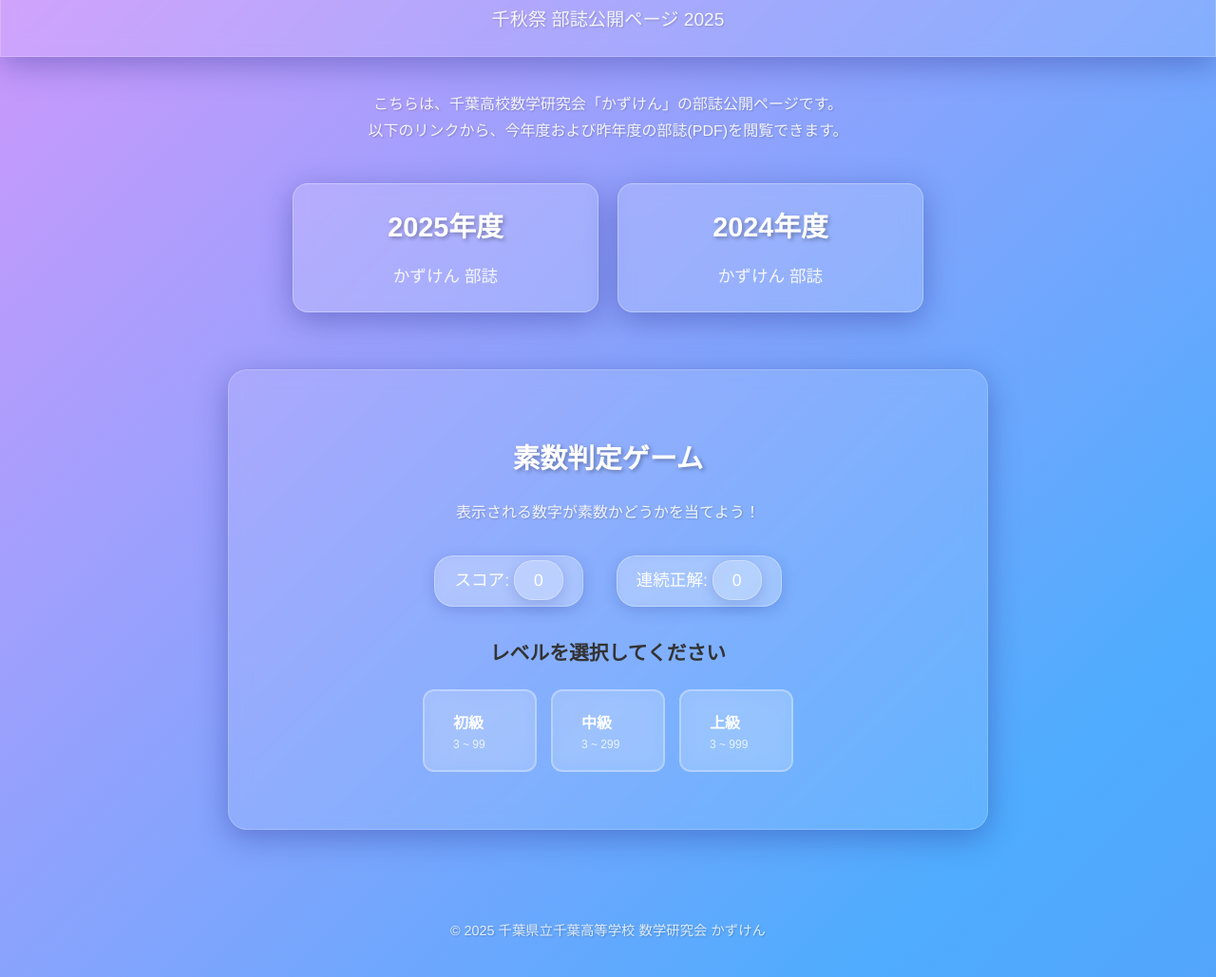
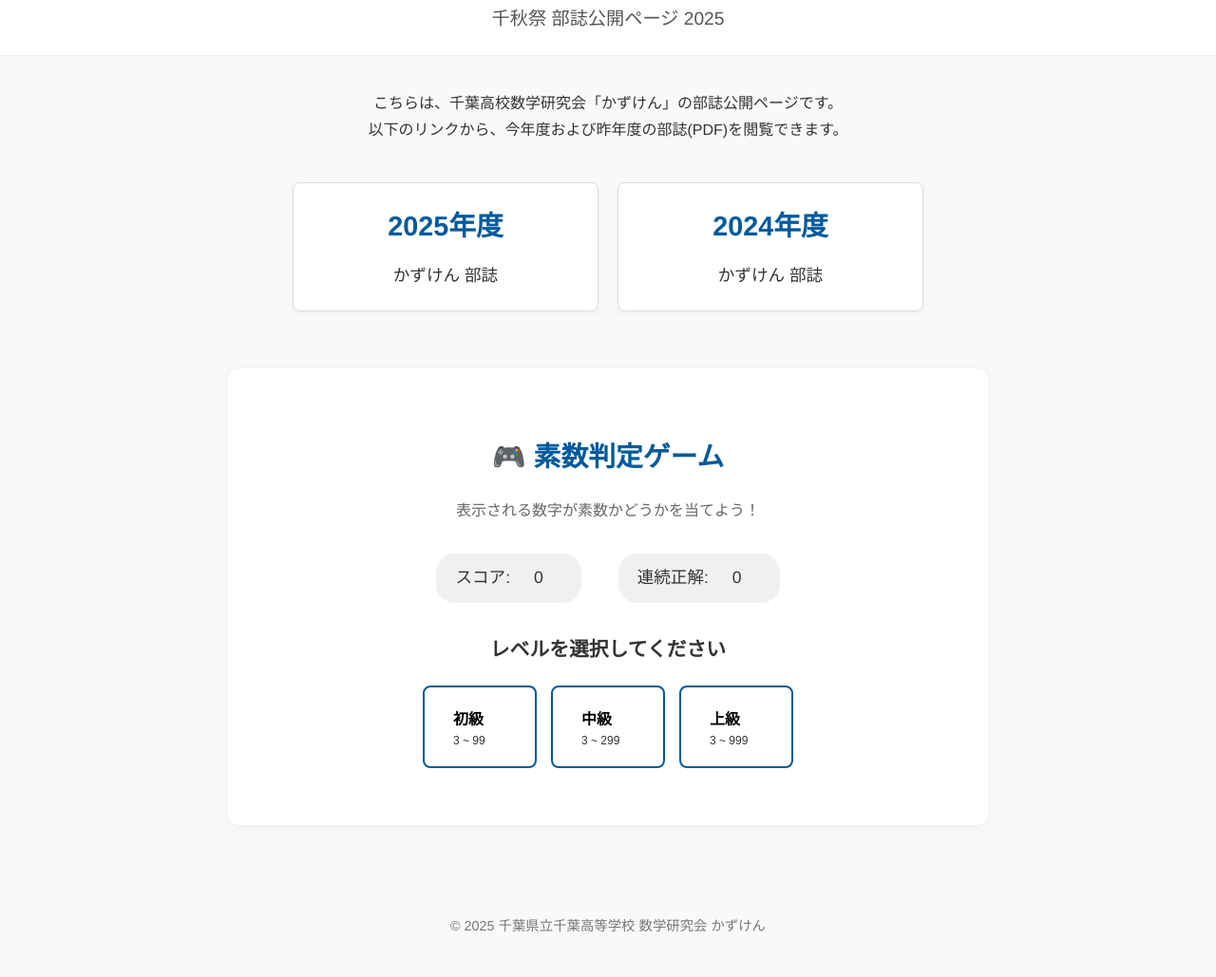
Before and after one commit to yuseifujii/kazuken, a plain HTML site: page index.html in a window 1280 px wide. Shown: the part 186-1215 px from the top of the page at 95% size. Drawn offline with Linux system fonts and the light colour scheme.

Commit message:
0719debug

```diff
--- a/index.html
+++ b/index.html
@@ -48,7 +48,7 @@
 
         <!-- 数学ゲームセクション -->
         <section class="math-game-section">
-            <h3>素数判定ゲーム</h3>
+            <h3>🎮 素数判定ゲーム</h3>
             <p class="game-description">表示される数字が素数かどうかを当てよう！</p>
 
             <div id="prime-game" class="game-container">
--- a/style.css
+++ b/style.css
@@ -2,34 +2,16 @@ body {
     font-family: 'Helvetica Neue', 'Arial', 'Hiragino Kaku Gothic ProN', 'Hiragino Sans', 'BIZ UDPGothic', sans-serif;
     line-height: 1.8;
     color: #333;
+    background-color: #f9f9f9;
     margin: 0;
     padding: 0;
-    min-height: 100vh;
-    background: linear-gradient(135deg, #667eea 0%, #764ba2 25%, #f093fb 50%, #4facfe 75%, #667eea 100%);
-    background-size: 400% 400%;
-    animation: gradientShift 15s ease infinite;
-}
-
-@keyframes gradientShift {
-    0% {
-        background-position: 0% 50%;
-    }
-    50% {
-        background-position: 100% 50%;
-    }
-    100% {
-        background-position: 0% 50%;
-    }
 }
 
 header {
-    background: rgba(255, 255, 255, 0.1);
-    backdrop-filter: blur(10px);
-    -webkit-backdrop-filter: blur(10px);
-    border: 1px solid rgba(255, 255, 255, 0.2);
+    background-color: #fff;
     padding: 20px;
     text-align: center;
-    box-shadow: 0 8px 32px 0 rgba(31, 38, 135, 0.37);
+    border-bottom: 1px solid #eee;
 }
 
 .logo {
@@ -41,16 +23,13 @@ header {
 h1 {
     font-size: 1.5em;
     margin: 0.5em 0;
-    color: #fff;
-    text-shadow: 2px 2px 4px rgba(0,0,0,0.3);
 }
 
 h2 {
     font-size: 1.2em;
-    color: rgba(255, 255, 255, 0.9);
+    color: #555;
     margin: 0;
     font-weight: normal;
-    text-shadow: 1px 1px 2px rgba(0,0,0,0.2);
 }
 
 main {
@@ -62,8 +41,6 @@ main {
 main p {
     text-align: center;
     margin-bottom: 40px;
-    color: rgba(255, 255, 255, 0.9);
-    text-shadow: 1px 1px 2px rgba(0,0,0,0.2);
 }
 
 .pdf-links {
@@ -77,37 +54,31 @@ main p {
     display: block;
     width: 280px;
     padding: 20px;
-    background: rgba(255, 255, 255, 0.15);
-    backdrop-filter: blur(10px);
-    -webkit-backdrop-filter: blur(10px);
-    border: 1px solid rgba(255, 255, 255, 0.3);
-    border-radius: 16px;
+    background-color: #fff;
+    border: 1px solid #ddd;
+    border-radius: 8px;
     text-decoration: none;
-    color: #fff;
+    color: #333;
     text-align: center;
     transition: all 0.3s ease;
-    box-shadow: 0 8px 32px 0 rgba(31, 38, 135, 0.37);
+    box-shadow: 0 2px 5px rgba(0,0,0,0.05);
 }
 
 .pdf-link:hover {
     transform: translateY(-5px);
-    background: rgba(255, 255, 255, 0.25);
-    border: 1px solid rgba(255, 255, 255, 0.4);
-    box-shadow: 0 12px 40px 0 rgba(31, 38, 135, 0.45);
+    box-shadow: 0 4px 15px rgba(0,0,0,0.1);
 }
 
 .pdf-link .year {
     display: block;
     font-size: 1.8em;
     font-weight: bold;
-    color: #fff;
+    color: #005a9c; /* A deep blue color */
     margin-bottom: 10px;
-    text-shadow: 2px 2px 4px rgba(0,0,0,0.3);
 }
 
 .pdf-link .file-name {
     font-size: 1.1em;
-    color: rgba(255, 255, 255, 0.9);
 }
 
 footer {
@@ -115,8 +86,7 @@ footer {
     padding: 20px;
     margin-top: 40px;
     font-size: 0.9em;
-    color: rgba(255, 255, 255, 0.8);
-    text-shadow: 1px 1px 2px rgba(0,0,0,0.2);
+    color: #777;
 }
 
 /* Responsive Design for smaller screens */
@@ -136,27 +106,22 @@ footer {
 .math-game-section {
     margin-top: 60px;
     padding: 40px 20px;
-    background: rgba(255, 255, 255, 0.1);
-    backdrop-filter: blur(10px);
-    -webkit-backdrop-filter: blur(10px);
-    border: 1px solid rgba(255, 255, 255, 0.2);
-    border-radius: 20px;
-    box-shadow: 0 8px 32px 0 rgba(31, 38, 135, 0.37);
+    background-color: #fff;
+    border-radius: 12px;
+    box-shadow: 0 2px 10px rgba(0,0,0,0.05);
 }
 
 .math-game-section h3 {
     text-align: center;
     font-size: 1.8em;
     margin-bottom: 10px;
-    color: #fff;
-    text-shadow: 2px 2px 4px rgba(0,0,0,0.3);
+    color: #005a9c;
 }
 
 .game-description {
     text-align: center;
-    color: rgba(255, 255, 255, 0.9);
+    color: #666;
     margin-bottom: 30px;
-    text-shadow: 1px 1px 2px rgba(0,0,0,0.2);
 }
 
 .game-container {
@@ -169,30 +134,25 @@ footer {
     justify-content: space-around;
     margin-bottom: 30px;
     font-size: 1.1em;
-    color: #fff;
+    color: #333;
 }
 
 .score-board span {
-    background: rgba(255, 255, 255, 0.2);
-    backdrop-filter: blur(5px);
-    -webkit-backdrop-filter: blur(5px);
-    border: 1px solid rgba(255, 255, 255, 0.3);
+    background-color: #f0f0f0;
     padding: 10px 20px;
     border-radius: 20px;
-    box-shadow: 0 4px 15px 0 rgba(31, 38, 135, 0.2);
 }
 
 .number-display {
     font-size: 4em;
     font-weight: bold;
     text-align: center;
-    color: #fff;
+    color: #005a9c;
     margin: 40px 0;
     min-height: 100px;
     display: flex;
     align-items: center;
     justify-content: center;
-    text-shadow: 3px 3px 6px rgba(0,0,0,0.4);
 }
 
 .button-container {
@@ -213,46 +173,40 @@ footer {
 }
 
 .prime-btn {
-    background: linear-gradient(135deg, #4CAF50, #45a049);
+    background-color: #4CAF50;
     color: white;
-    box-shadow: 0 4px 15px 0 rgba(76, 175, 80, 0.4);
 }
 
 .prime-btn:hover {
-    background: linear-gradient(135deg, #45a049, #4CAF50);
+    background-color: #45a049;
     transform: translateY(-2px);
-    box-shadow: 0 6px 20px 0 rgba(76, 175, 80, 0.6);
 }
 
 .not-prime-btn {
-    background: linear-gradient(135deg, #f44336, #da190b);
+    background-color: #f44336;
     color: white;
-    box-shadow: 0 4px 15px 0 rgba(244, 67, 54, 0.4);
 }
 
 .not-prime-btn:hover {
-    background: linear-gradient(135deg, #da190b, #f44336);
+    background-color: #da190b;
     transform: translateY(-2px);
-    box-shadow: 0 6px 20px 0 rgba(244, 67, 54, 0.6);
 }
 
 .start-btn {
     width: 100%;
     padding: 15px;
     font-size: 1.2em;
-    background: linear-gradient(135deg, #667eea, #764ba2);
+    background-color: #005a9c;
     color: white;
     border: none;
-    border-radius: 12px;
+    border-radius: 8px;
     cursor: pointer;
     transition: all 0.3s ease;
-    box-shadow: 0 4px 15px 0 rgba(102, 126, 234, 0.4);
 }
 
 .start-btn:hover {
-    background: linear-gradient(135deg, #764ba2, #667eea);
+    background-color: #004080;
     transform: translateY(-2px);
-    box-shadow: 0 6px 20px 0 rgba(102, 126, 234, 0.6);
 }
 
 .result-message {
@@ -303,22 +257,19 @@ footer {
     display: flex;
     flex-direction: column;
     padding: 20px 30px;
-    background: rgba(255, 255, 255, 0.15);
-    backdrop-filter: blur(10px);
-    -webkit-backdrop-filter: blur(10px);
-    border: 2px solid rgba(255, 255, 255, 0.3);
-    border-radius: 12px;
+    background-color: #fff;
+    border: 2px solid #005a9c;
+    border-radius: 8px;
     cursor: pointer;
     transition: all 0.3s ease;
     min-width: 120px;
-    color: #fff;
 }
 
 .level-btn:hover {
-    background: rgba(255, 255, 255, 0.25);
-    border: 2px solid rgba(255, 255, 255, 0.5);
+    background-color: #005a9c;
+    color: white;
     transform: translateY(-3px);
-    box-shadow: 0 8px 25px rgba(31, 38, 135, 0.4);
+    box-shadow: 0 4px 15px rgba(0,0,0,0.2);
 }
 
 .level-name {
```
